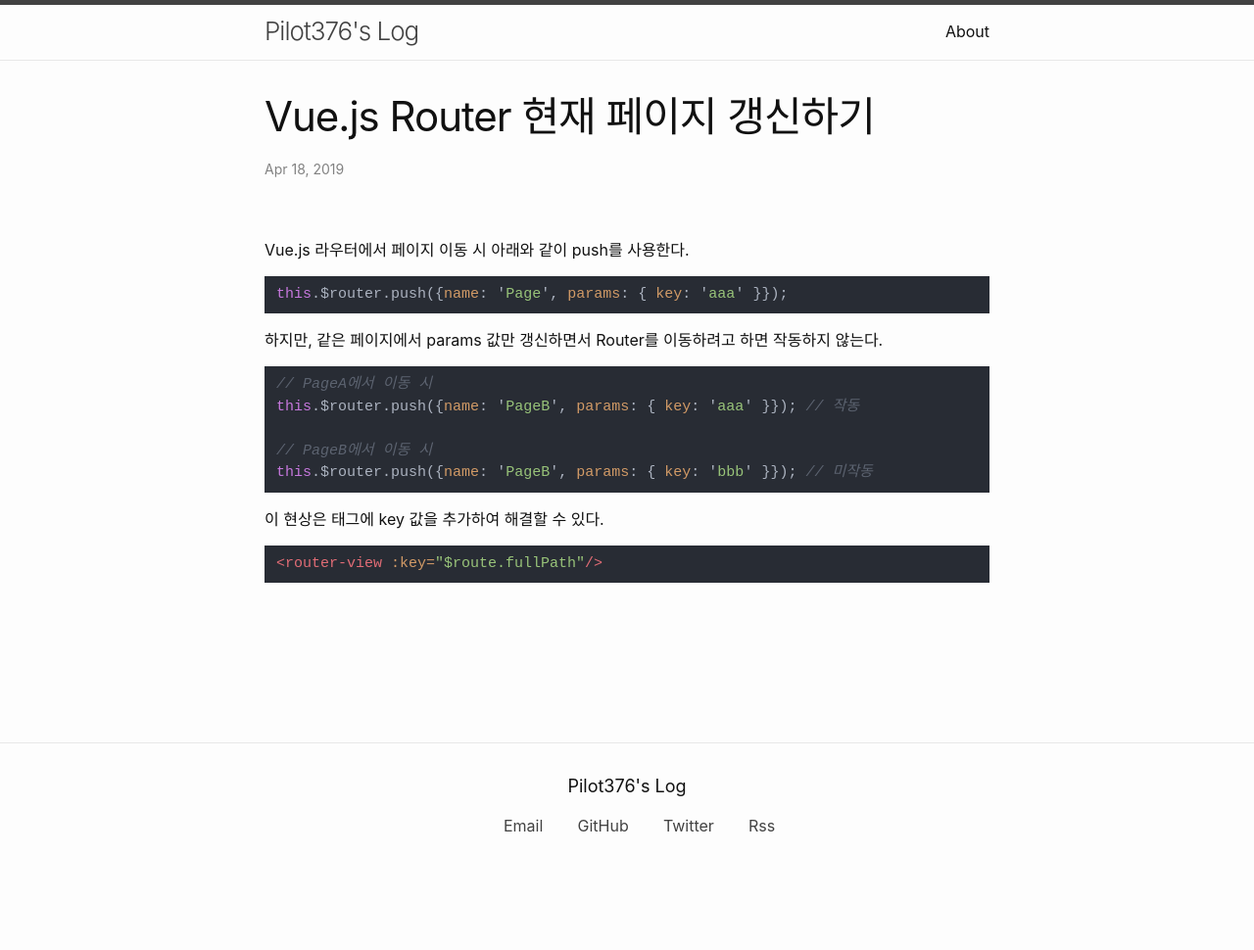
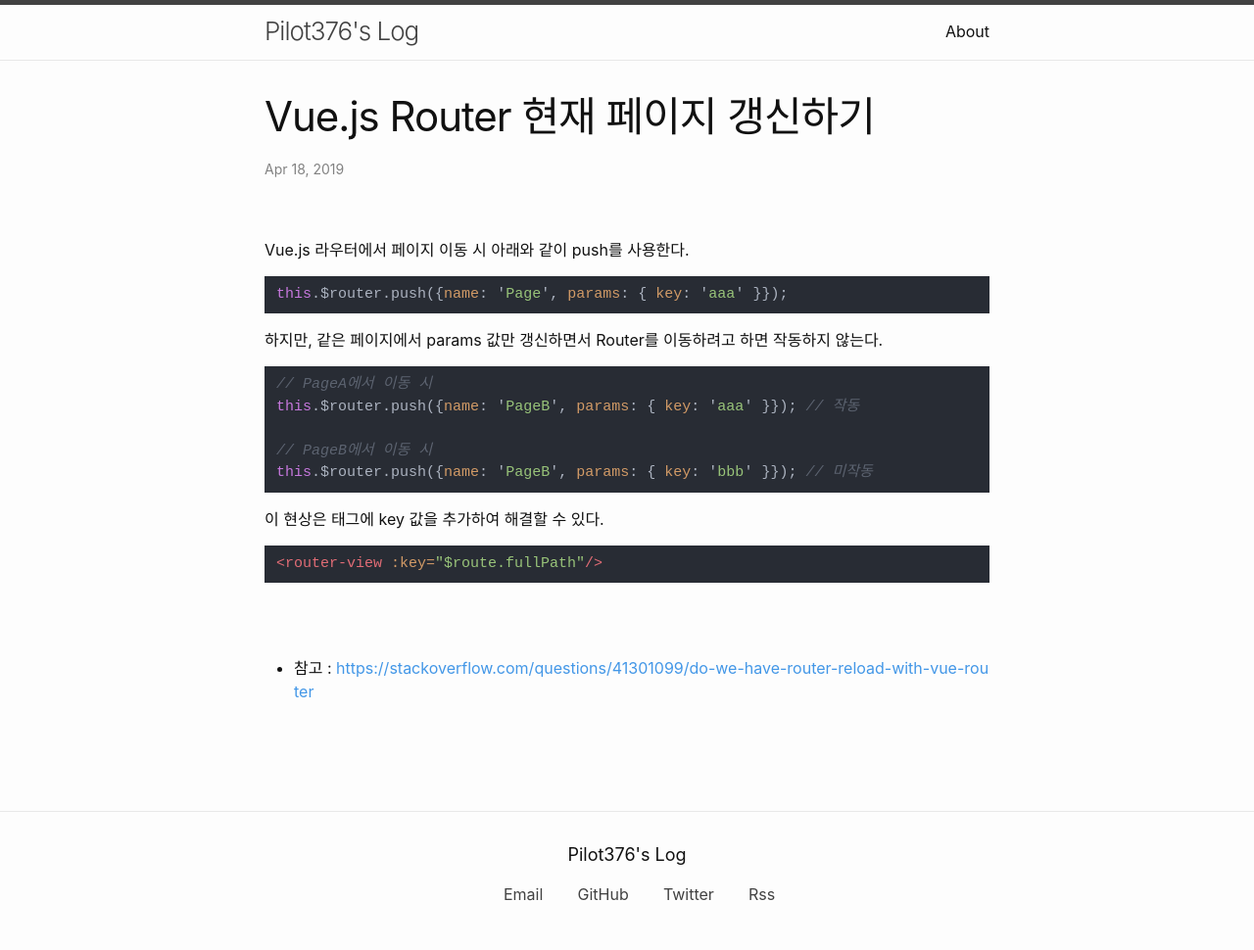
Before and after one commit to pilot376/pilot376.github.io, a Jekyll site: the page built from _posts/2019-04-18-vuejs-router-refresh.md, in a window 1280 px wide. Shown: the whole page at 98% size. Built offline with Jekyll 4.4.1, drawn with Linux system fonts in a browser that asks for light colours; some web fonts are replaced; comment, search, counter and statistics services are not loaded; before the commit the page ends 900 px from its top, so only the background shows below that.

Commit message:
Update 2019-04-18-vuejs-router-refresh.md

```diff
--- a/_posts/2019-04-18-vuejs-router-refresh.md
+++ b/_posts/2019-04-18-vuejs-router-refresh.md
@@ -22,3 +22,7 @@ this.$router.push({name: 'PageB', params: { key: 'bbb' }}); // 미작동
 ~~~xml
 <router-view :key="$route.fullPath"/>
 ~~~
+
+---
+
+* 참고 : [https://stackoverflow.com/questions/41301099/do-we-have-router-reload-with-vue-router](https://stackoverflow.com/questions/41301099/do-we-have-router-reload-with-vue-router)
```
